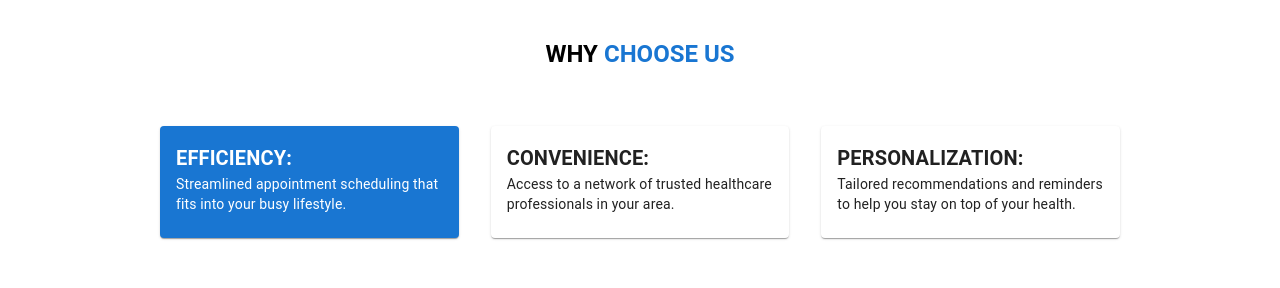
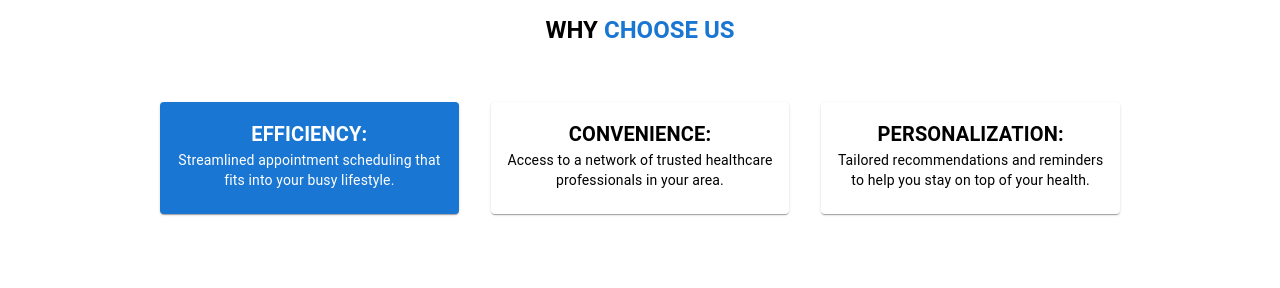
Before and after one commit to TYBVOC/BookMyDoc, a React (Vite) app in the folder frontend/: page /about in a window 1280 px wide. Shown: the part 632-920 px from the top of the page. Built offline with nearby package versions, Linux system fonts and the light colour scheme.

Commit message:
frontend fixes

```diff
--- a/frontend/package.json
+++ b/frontend/package.json
@@ -21,7 +21,7 @@
     "react-dom": "^18.3.1",
     "react-router-dom": "^7.1.4",
     "react-toastify": "^11.0.3",
-    "styled-components": "^6.1.14"
+    "styled-components": "^6.1.15"
   },
   "devDependencies": {
     "@eslint/js": "^9.17.0",
--- a/frontend/src/pages/About.jsx
+++ b/frontend/src/pages/About.jsx
@@ -7,24 +7,29 @@ const AboutUs = () => {
 
   return (
     <Box sx={{ px: { xs: 3, md: 10 }, py: { xs: 5, md: 10 } }}>
+
       <Grid container spacing={4} alignItems="center">
         <Grid item xs={12} md={6}>
           <Box
             component="img"
             src={assets.about_image}
             alt="Doctors"
-            sx={{ width: '90%', borderRadius: 2 }}
+            sx={{ width: '85%', borderRadius: 2 }}
           />
         </Grid>
-        <Grid item xs={12} md={6}>
+        <Grid item xs={14} md={6}>
           <Typography variant="h4" fontWeight={600} gutterBottom>
             ABOUT <span style={{ color: theme.palette.primary.main }}>US</span>
           </Typography>
           <Typography variant="body1" sx={{ mb: 2 }}>
-            Welcome to Prescripto, your trusted partner in managing your healthcare needs conveniently and efficiently. At Prescripto, we understand the challenges individuals face when it comes to scheduling doctor appointments and managing their health records.
+            Welcome to Prescripto, your trusted partner in managing your healthcare needs conveniently and efficiently.
+            At Prescripto, we understand the challenges individuals face when it comes to scheduling doctor appointments
+            and managing their health records.
           </Typography>
           <Typography variant="body1" sx={{ mb: 2 }}>
-            Our vision at Prescripto is to create a seamless healthcare experience for every user. We aim to bridge the gap between patients and healthcare providers, making it easier for you to access the care you need, when you need it.
+            Our vision at Prescripto is to create a seamless healthcare experience for every user. We aim to bridge the
+            gap between patients and healthcare providers, making it easier for you to access the care you need, when
+            you need it.
           </Typography>
         </Grid>
       </Grid>
@@ -35,36 +40,32 @@ const AboutUs = () => {
           WHY <span style={{ color: theme.palette.primary.main }}>CHOOSE US</span>
         </Typography>
         <Grid container spacing={4} sx={{ mt: 3 }}>
-          <Grid item xs={12} md={4}>
-            <Card sx={{ backgroundColor: 'primary.main', color: 'white' }}>
-              <CardContent>
-                <Typography variant="h6" fontWeight={600}>EFFICIENCY:</Typography>
-                <Typography variant="body2">
-                  Streamlined appointment scheduling that fits into your busy lifestyle.
-                </Typography>
-              </CardContent>
-            </Card>
-          </Grid>
-          <Grid item xs={12} md={4}>
-            <Card>
-              <CardContent>
-                <Typography variant="h6" fontWeight={600}>CONVENIENCE:</Typography>
-                <Typography variant="body2">
-                  Access to a network of trusted healthcare professionals in your area.
-                </Typography>
-              </CardContent>
-            </Card>
-          </Grid>
-          <Grid item xs={12} md={4}>
-            <Card>
-              <CardContent>
-                <Typography variant="h6" fontWeight={600}>PERSONALIZATION:</Typography>
-                <Typography variant="body2">
-                  Tailored recommendations and reminders to help you stay on top of your health.
-                </Typography>
-              </CardContent>
-            </Card>
-          </Grid>
+          {[
+            { title: "EFFICIENCY:", text: "Streamlined appointment scheduling that fits into your busy lifestyle." },
+            { title: "CONVENIENCE:", text: "Access to a network of trusted healthcare professionals in your area." },
+            { title: "PERSONALIZATION:", text: "Tailored recommendations and reminders to help you stay on top of your health." }
+          ].map((item, index) => (
+            <Grid item xs={12} md={4} key={index} sx={{ display: 'flex' }}>
+              <Card
+                sx={{
+                  backgroundColor: index === 0 ? 'primary.main' : 'white',
+                  color: index === 0 ? 'white' : 'black',
+                  width: '100%',
+                  textAlign: 'center',
+                  transition: 'transform 0.3s ease-in-out',
+                  '&:hover': {
+                    transform: 'scale(1.05)',
+                    boxShadow: 5
+                  }
+                }}
+              >
+                <CardContent>
+                  <Typography variant="h6" fontWeight={600}>{item.title}</Typography>
+                  <Typography variant="body2">{item.text}</Typography>
+                </CardContent>
+              </Card>
+            </Grid>
+          ))}
         </Grid>
       </Box>
     </Box>
--- a/frontend/src/pages/Contact.jsx
+++ b/frontend/src/pages/Contact.jsx
@@ -22,7 +22,7 @@ const ContactUs = () => {
         src={assets.contact_image}
         alt="Doctor and patient"
         sx={{
-          width: { xs: '40%', md: '30%' },
+          width: { xs: '85%', md: '40%' },
           borderRadius: theme.shape.borderRadius,
         }}
       />
--- a/frontend/src/pages/Doctors.jsx
+++ b/frontend/src/pages/Doctors.jsx
@@ -1,16 +1,16 @@
-import React, { useState } from 'react'
-import { Box, Typography, Button, Grid2, List, ListItem, useTheme, useMediaQuery } from '@mui/material';
+import React, { useState } from 'react';
+import { Box, Typography, Button, Grid, List, ListItem, useTheme, useMediaQuery } from '@mui/material';
 import FilterListIcon from '@mui/icons-material/FilterList';
 import { useNavigate, useParams } from 'react-router-dom';
 import { doctors as filterDoc } from '../assets/assets';
 import DoctorCard from '../components/doctor/DoctorCard';
 
 const Doctors = () => {
-  const { speciality } = useParams()
+  const { speciality } = useParams();
   const theme = useTheme();
   const navigate = useNavigate();
   const isMobile = useMediaQuery(theme.breakpoints.down('lg'));
-  const [showFilter, setShowFilter] = useState(false)
+  const [showFilter, setShowFilter] = useState(false);
 
   const specialities = [
     'General physician',
@@ -20,15 +20,16 @@ const Doctors = () => {
     'Neurologist',
     'Gastroenterologist'
   ];
+
   return (
     <Box sx={{ px: { xs: 2, sm: 3 } }}>
-      <Typography variant="body1" sx={{ color: 'text.secondary', my: 2, fontSize: "1.5rem"}}>
+      <Typography variant="body1" sx={{ color: 'text.secondary', my: 2, fontSize: '1.5rem' }}>
         Browse through the doctors specialist.
       </Typography>
 
-  <Grid2 container spacing={3}>
+      <Grid container spacing={3}>
         {/* Filters Section */}
-    <Grid2 xs={12} sm="auto">
+        <Grid item xs={12} sm="auto">
           <Box sx={{ display: 'flex', flexDirection: 'column', gap: 2 }}>
             {isMobile && (
               <Button
@@ -65,13 +66,13 @@ const Doctors = () => {
                   sx={{
                     borderRadius: 1,
                     border: (theme) => `1px solid ${theme.palette.divider}`,
-                cursor: "pointer",
-                bgcolor: speciality === spec ? "primary.light" : "transparent",
-                "&:hover": {
-                  bgcolor: "action.hover",
-                  color: "black"
+                    cursor: 'pointer',
+                    bgcolor: speciality === spec ? 'primary.light' : 'transparent',
+                    '&:hover': {
+                      bgcolor: 'action.hover',
+                      color: 'black',
                     },
-                transition: "all 0.5s ease",
+                    transition: 'all 0.5s ease',
                   }}
                 >
                   <Typography
@@ -87,39 +88,32 @@ const Doctors = () => {
               ))}
             </List>
           </Box>
-    </Grid2>
+        </Grid>
 
         {/* Doctors Grid */}
-    <Grid2
-      container
-      spacing={3}
-      marginTop={3}
-      sx={{
-        display: 'grid',
-        gridTemplateColumns: {
-          xs: '1fr',
-          sm: '1fr 1fr',
-          md: '1fr 1fr 1fr',
-          lg: '1fr 1fr 1fr 1fr',
-        },
-      }}
-    >
+        <Grid container spacing={3} marginTop={3} sx={{ display: 'grid', gridTemplateColumns: { xs: '1fr', sm: '1fr 1fr', md: '1fr 1fr 1fr 1fr' }, gap: 3 }}>
           {filterDoc.map((item) => (
-        <Grid2 key={item._id} xs={12} sm={6} md={4} lg={3} xl={2}>
+            <Grid item key={item._id} sx={{ display: 'flex' }}>
               <DoctorCard
                 item={item}
+                sx={{
+                  flexGrow: 1,
+                  display: 'flex',
+                  flexDirection: 'column',
+                  justifyContent: 'space-between',
+                  height: '100%',
+                }}
                 onClick={() => {
                   navigate(`/appointment/${item._id}`);
                   window.scrollTo(0, 0);
                 }}
               />
-        </Grid2>
+            </Grid>
           ))}
-    </Grid2>
-  </Grid2>
+        </Grid>
+      </Grid>
     </Box>
+  );
+};
 
-  )
-}
-
-export default Doctors
+export default Doctors;
```
Also changed, not shown: 1 other file (tests, documents, lock files or other folders). Lines whose indentation alone changed are shown as unchanged.
